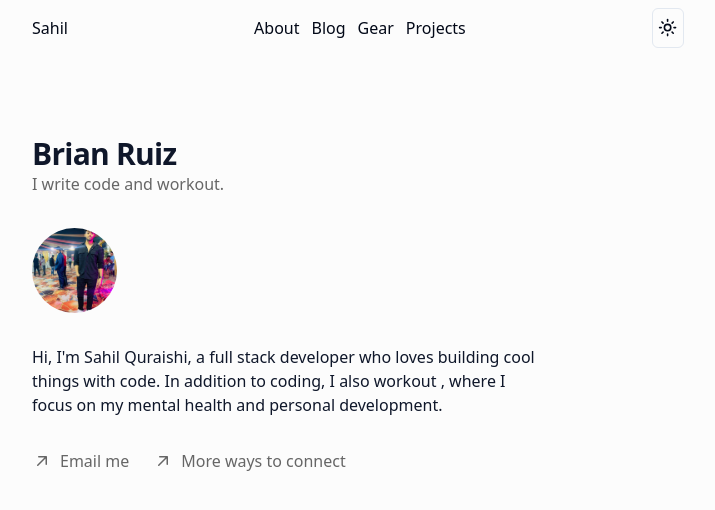
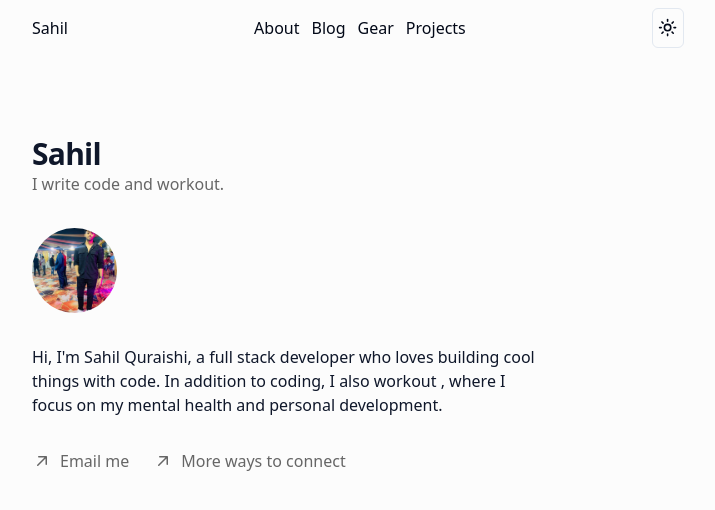
Before and after one commit to sahilq312/sahilq312, a Next.js app: page / in a window 1280 px wide. Shown: the top 510 px of the page, without its empty margins (282-997 px from the left). Built offline with nearby package versions, Linux system fonts and the light colour scheme.

Commit message:
Update page.tsx

```diff
--- a/app/page.tsx
+++ b/app/page.tsx
@@ -9,7 +9,7 @@ export default function Home() {
       <div className="flex animate-in flex-col gap-8">
         <div>
           <h1 className="animate-in text-3xl font-bold tracking-tight text-primary">
-            Brian Ruiz
+            Sahil
           </h1>
           <p
             className="animate-in text-secondary"
```
